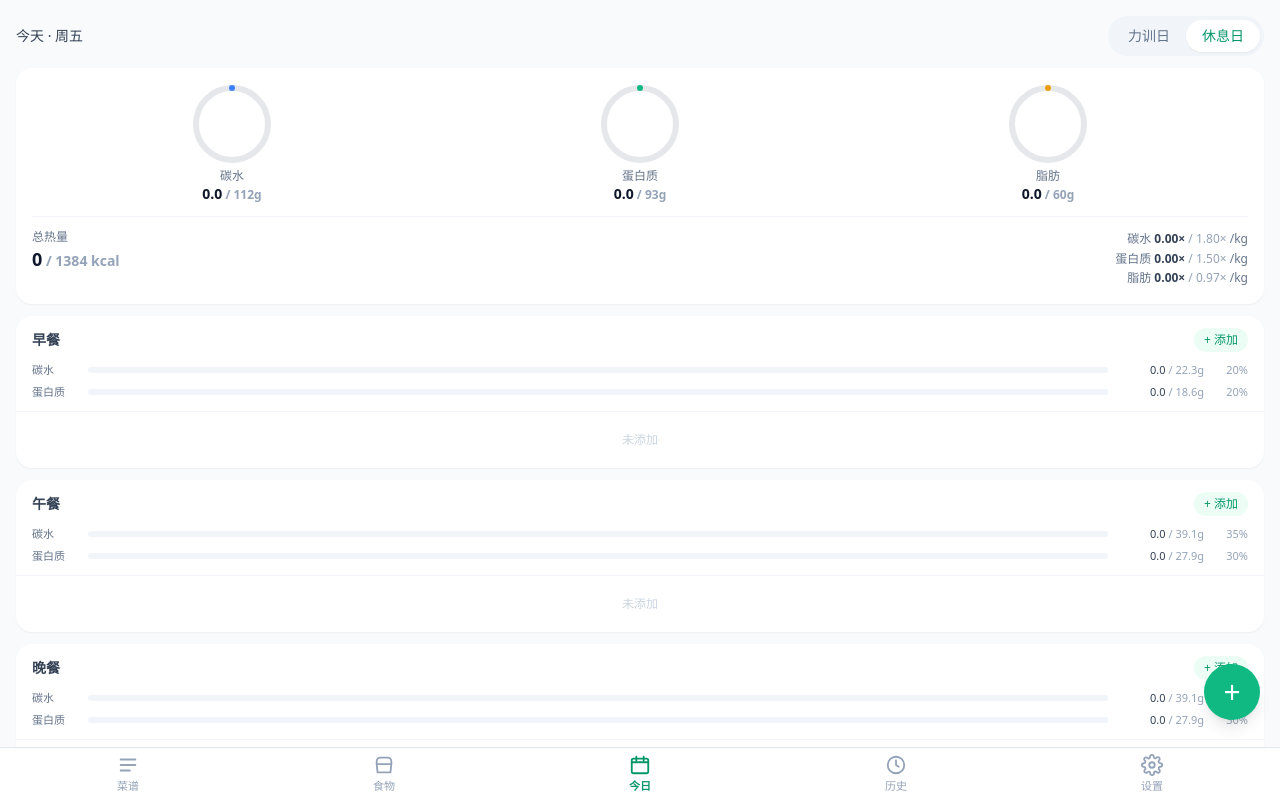
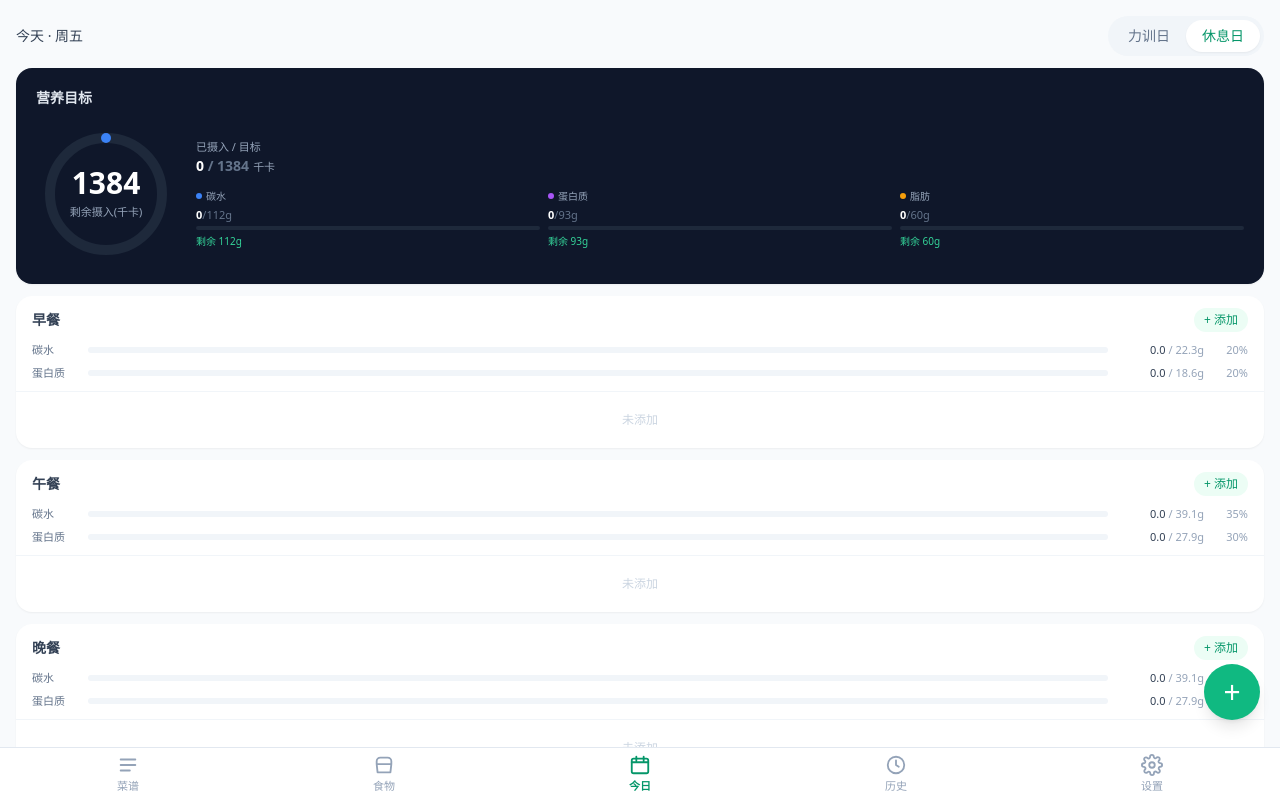
Before and after one commit to jooxer/nutrition-tracker, a Vue app: page /foods in a window 1280 px wide. Shown: the top 800 px of the page. Built offline with nearby package versions, Linux system fonts and the light colour scheme.

Commit message:
ui: redesign today header — remaining-kcal ring + dark card

```diff
--- a/src/components/MetabolicDial.vue
+++ b/src/components/MetabolicDial.vue
@@ -5,52 +5,75 @@ const props = defineProps<{
   totals: { carb: number; protein: number; fat: number };
   targets: { carb: number; protein: number; fat: number; kcal: number };
   kcal: number;
-  muls: { carb: number; protein: number; fat: number };
-  targetMuls: { carb: number; protein: number; fat: number };
+  muls?: { carb: number; protein: number; fat: number };
+  targetMuls?: { carb: number; protein: number; fat: number };
 }>();
 
-const items = computed(() => [
-  { key: 'carb',    label: '碳水',   color: '#3b82f6', cur: props.totals.carb,    tgt: props.targets.carb,    unit: 'g' },
-  { key: 'protein', label: '蛋白质', color: '#10b981', cur: props.totals.protein, tgt: props.targets.protein, unit: 'g' },
-  { key: 'fat',     label: '脂肪',   color: '#f59e0b', cur: props.totals.fat,     tgt: props.targets.fat,     unit: 'g' }
+const remainingKcal = computed(() => Math.max(0, Math.round(props.targets.kcal - props.kcal)));
+const overKcal = computed(() => props.kcal > props.targets.kcal);
+const kcalPct = computed(() => props.targets.kcal > 0 ? Math.min(props.kcal / props.targets.kcal, 1) : 0);
+
+const macros = computed(() => [
+  { key: 'carb',    label: '碳水', color: '#3b82f6', cur: props.totals.carb,    tgt: props.targets.carb },
+  { key: 'protein', label: '蛋白质', color: '#a855f7', cur: props.totals.protein, tgt: props.targets.protein },
+  { key: 'fat',     label: '脂肪', color: '#f59e0b', cur: props.totals.fat,     tgt: props.targets.fat }
 ]);
 
-const mulRows = computed(() => [
-  { label: '碳水',   cur: props.muls.carb,    tgt: props.targetMuls.carb },
-  { label: '蛋白质', cur: props.muls.protein, tgt: props.targetMuls.protein },
-  { label: '脂肪',   cur: props.muls.fat,     tgt: props.targetMuls.fat }
-]);
-
-function pct(cur: number, tgt: number) { return tgt > 0 ? Math.min(cur / tgt, 1.5) : 0; }
-function dasharray(cur: number, tgt: number) {
-  const c = 2 * Math.PI * 36;
-  return `${c * Math.min(pct(cur, tgt), 1)} ${c}`;
+const R = 56;
+const C = 2 * Math.PI * R;
+function dasharray(p: number) {
+  return `${C * Math.min(Math.max(p, 0), 1)} ${C}`;
 }
 </script>
 
 <template>
-  <div class="rounded-2xl bg-white p-4 shadow-sm">
-    <div class="grid grid-cols-3 gap-2 mb-3">
-      <div v-for="i in items" :key="i.key" class="flex flex-col items-center">
-        <svg width="80" height="80" viewBox="0 0 80 80">
-          <circle cx="40" cy="40" r="36" stroke="#e5e7eb" stroke-width="6" fill="none" />
-          <circle cx="40" cy="40" r="36" :stroke="i.color" stroke-width="6" fill="none"
-            stroke-linecap="round" :stroke-dasharray="dasharray(i.cur, i.tgt)"
-            transform="rotate(-90 40 40)" />
+  <div class="rounded-2xl bg-slate-900 text-white p-5 shadow-sm">
+    <div class="text-sm font-semibold text-slate-200 mb-4">营养目标</div>
+
+    <div class="flex items-center gap-5">
+      <!-- big kcal ring -->
+      <div class="relative flex-shrink-0">
+        <svg width="140" height="140" viewBox="0 0 140 140">
+          <circle cx="70" cy="70" :r="R" stroke="#1e293b" stroke-width="10" fill="none" />
+          <circle cx="70" cy="70" :r="R" :stroke="overKcal ? '#ef4444' : '#3b82f6'" stroke-width="10" fill="none"
+            stroke-linecap="round" :stroke-dasharray="dasharray(kcalPct)"
+            transform="rotate(-90 70 70)" />
         </svg>
-        <div class="mt-1 text-xs text-slate-500">{{ i.label }}</div>
-        <div class="text-sm font-semibold">{{ i.cur.toFixed(1) }}<span class="text-slate-400 text-xs"> / {{ i.tgt.toFixed(0) }}{{ i.unit }}</span></div>
+        <div class="absolute inset-0 flex flex-col items-center justify-center">
+          <div class="text-3xl font-bold tabular-nums leading-none">{{ remainingKcal }}</div>
+          <div class="text-[11px] text-slate-400 mt-1.5">剩余摄入(千卡)</div>
+        </div>
       </div>
-    </div>
-    <div class="flex justify-between items-start border-t border-slate-100 pt-3 gap-3">
-      <div>
-        <div class="text-xs text-slate-500">总热量</div>
-        <div class="text-lg font-semibold">{{ Math.round(kcal) }}<span class="text-slate-400 text-sm"> / {{ Math.round(targets.kcal) }} kcal</span></div>
-      </div>
-      <div class="text-right text-xs text-slate-500 leading-relaxed">
-        <div v-for="r in mulRows" :key="r.label">
-          {{ r.label }}
-          <b class="text-slate-700 font-semibold">{{ r.cur.toFixed(2) }}×</b><span class="text-slate-400"> / {{ r.tgt.toFixed(2) }}×</span> /kg
+
+      <!-- right side: kcal current/target + macros -->
+      <div class="flex-1 min-w-0 space-y-3">
+        <div>
+          <div class="text-[11px] text-slate-400">已摄入 / 目标</div>
+          <div class="text-sm font-semibold tabular-nums">
+            {{ Math.round(kcal) }}<span class="text-slate-500"> / {{ Math.round(targets.kcal) }}</span>
+            <span class="text-[11px] text-slate-400 font-normal ml-1">千卡</span>
+          </div>
+        </div>
+
+        <div class="grid grid-cols-3 gap-2">
+          <div v-for="m in macros" :key="m.key" class="space-y-1">
+            <div class="flex items-center gap-1">
+              <span class="w-1.5 h-1.5 rounded-full" :style="{ background: m.color }"></span>
+              <span class="text-[10px] text-slate-400">{{ m.label }}</span>
+            </div>
+            <div class="text-[11px] tabular-nums leading-tight">
+              <span class="font-semibold">{{ m.cur.toFixed(0) }}</span><span class="text-slate-500">/{{ m.tgt.toFixed(0) }}g</span>
+            </div>
+            <div class="h-1 bg-slate-800 rounded-full overflow-hidden">
+              <div class="h-full rounded-full" :style="{
+                width: Math.min(100, m.tgt > 0 ? (m.cur / m.tgt * 100) : 0) + '%',
+                background: m.color
+              }"></div>
+            </div>
+            <div :class="['text-[10px] tabular-nums', m.cur > m.tgt ? 'text-red-400' : 'text-emerald-400']">
+              {{ m.cur > m.tgt ? '超 ' : '剩余 ' }}{{ Math.abs(m.tgt - m.cur).toFixed(0) }}g
+            </div>
+          </div>
         </div>
       </div>
     </div>
```
